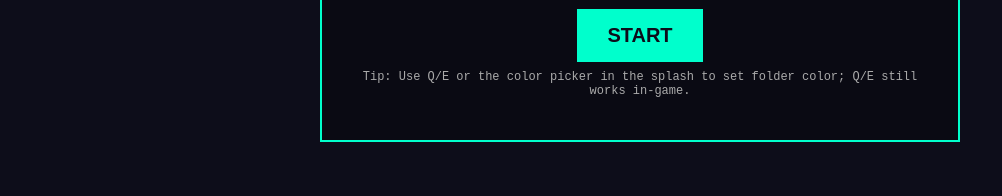
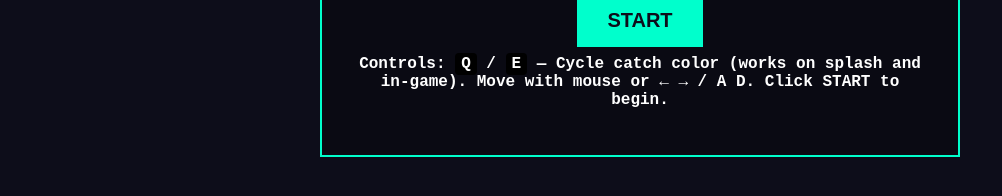
Before and after one commit to mabino/file-saver, a plain HTML site: page file-saver.html in a window 1280 px wide. Shown: the part 410-606 px from the top of the page, without its empty margins (0-1002 px from the left). Drawn offline with Linux system fonts and the light colour scheme.

Commit message:
Make Q/E controls more prominent on splash

```diff
--- a/file-saver.html
+++ b/file-saver.html
@@ -25,7 +25,7 @@
             <option value="crazy">Crazy</option>
         </select></div>
     <div style="margin-top:12px;"><button id="startBtn">START</button></div>
-    <p style="font-size:12px;margin-top:8px;color:#aaa;">Tip: Use Q/E or the color picker in the splash to set folder color; Q/E still works in-game.</p>
+    <p style="font-size:16px;margin-top:8px;color:#ffffff;font-weight:bold;">Controls: <span style="background:#000;padding:2px 6px;border-radius:4px;">Q</span> / <span style="background:#000;padding:2px 6px;border-radius:4px;">E</span> — Cycle catch color (works on splash and in-game). Move with mouse or ← → / A D. Click START to begin.</p>
 </div>
 
 <div id="game-over">
```
